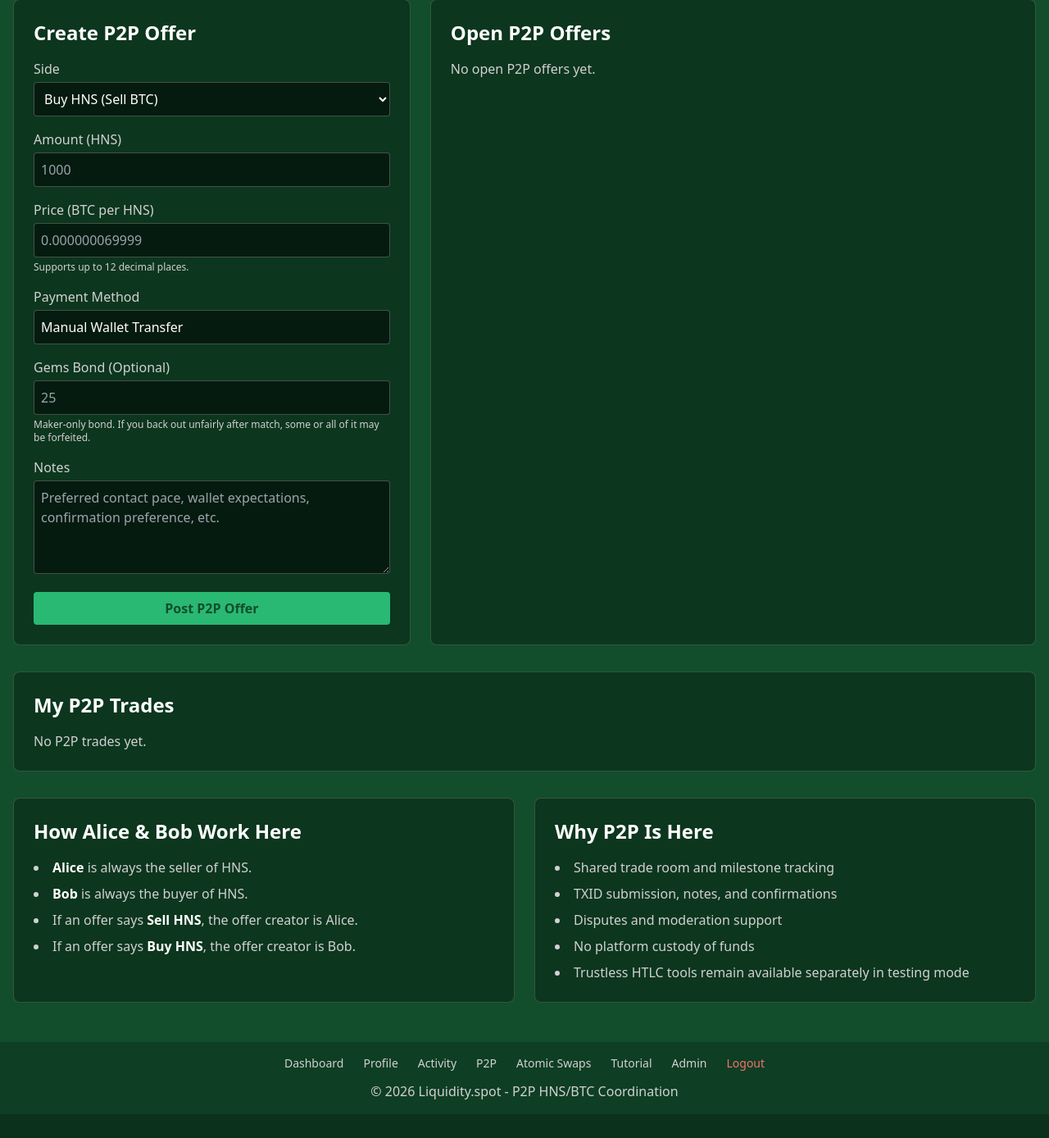
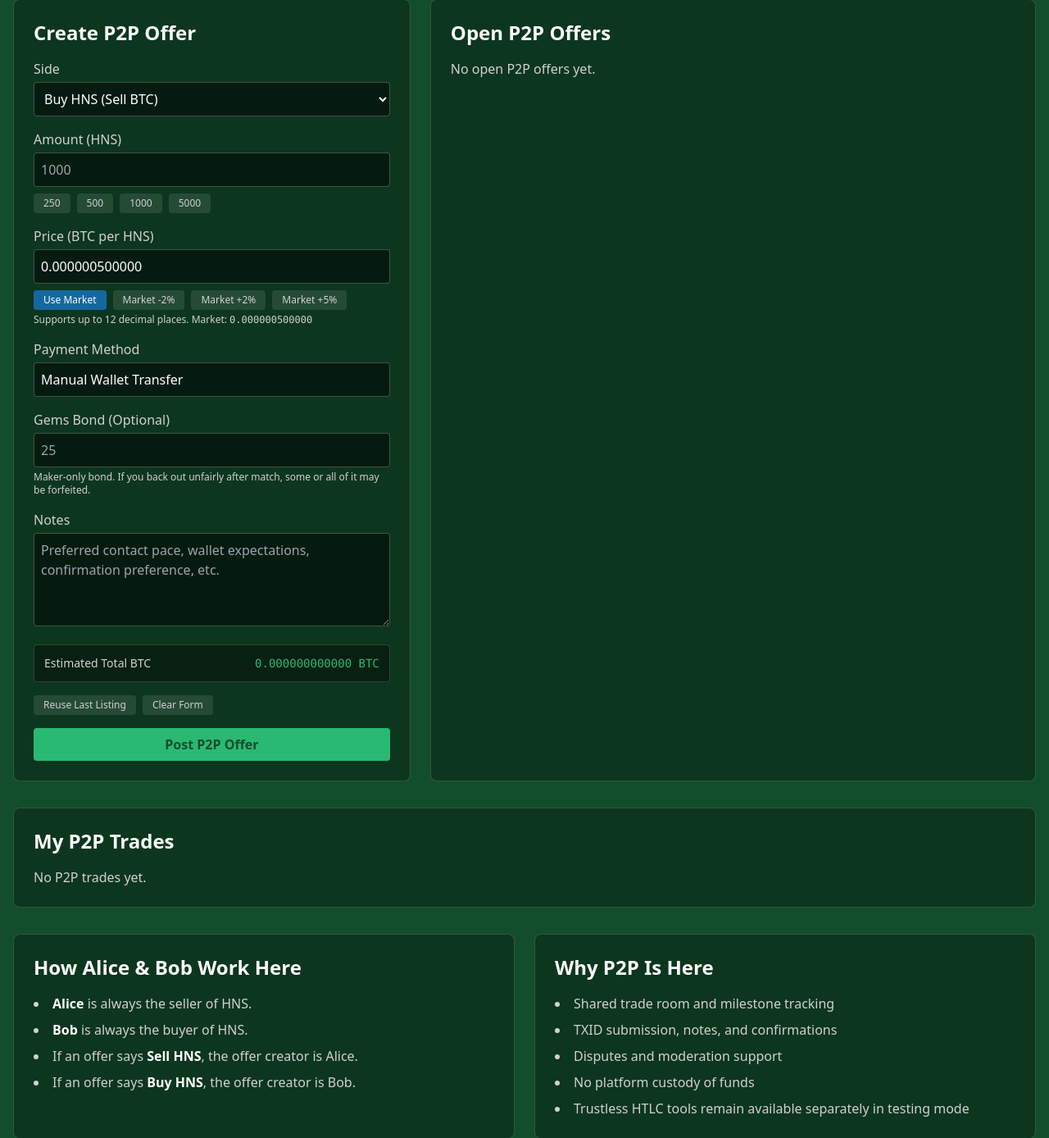
Before and after one commit to shadstoneofficial/liquidity-spot, a Flask app: page /p2p in a window 1280 px wide. Shown: the part 307-1695 px from the top of the page at 82% size. Before the commit the page ends 1666 px from the top, so only its background shows below. Run offline with Flask 3, Linux system fonts and the light colour scheme; the visitor is signed in with stand-in values (Sample User, id 1); data that the repository does not hold is empty; some libraries are stand-ins or nearby versions.

Commit message:
easier listings

```diff
--- a/routes/main.py
+++ b/routes/main.py
@@ -59,6 +59,15 @@ def tutorial():
 def p2p():
     offers = P2POffer.query.filter_by(status='open').order_by(P2POffer.created_at.desc()).all()
     my_trades = []
+    try:
+        response = requests.get('https://api.coingecko.com/api/v3/simple/price?ids=handshake&vs_currencies=btc')
+        if response.status_code == 200:
+            current_price = response.json().get('handshake', {}).get('btc', 0.000000500000)
+        else:
+            current_price = 0.000000500000
+    except Exception as e:
+        print(f"CoinGecko API Error: {e}")
+        current_price = 0.000000500000
 
     if session.get('user_id'):
         my_trades = P2PTrade.query.filter(
@@ -66,7 +75,7 @@ def p2p():
             (P2PTrade.counterparty_id == session['user_id'])
         ).order_by(P2PTrade.updated_at.desc()).all()
 
-    return render_template('p2p.html', offers=offers, my_trades=my_trades)
+    return render_template('p2p.html', offers=offers, my_trades=my_trades, current_price=current_price)
 
 @main_bp.route('/p2p/offers', methods=['POST'])
 @login_required
--- a/templates/p2p.html
+++ b/templates/p2p.html
@@ -25,35 +25,61 @@
     <div class="grid grid-cols-1 xl:grid-cols-5 gap-6">
         <div class="xl:col-span-2 bg-black/30 p-6 rounded-lg border border-gfa-grey/20">
             <h2 class="text-2xl font-bold text-white mb-4">Create P2P Offer</h2>
-            <form method="POST" action="{{ url_for('main.create_p2p_offer') }}" class="space-y-4">
+            <form method="POST" action="{{ url_for('main.create_p2p_offer') }}" class="space-y-4" id="p2p-offer-form">
                 <div>
                     <label class="block text-gfa-grey mb-1">Side</label>
-                    <select name="side" class="w-full bg-black/50 border border-gfa-grey/30 rounded p-2 text-white">
+                    <select name="side" id="p2p-side" class="w-full bg-black/50 border border-gfa-grey/30 rounded p-2 text-white">
                         <option value="buy">Buy HNS (Sell BTC)</option>
                         <option value="sell">Sell HNS (Buy BTC)</option>
                     </select>
                 </div>
                 <div>
                     <label class="block text-gfa-grey mb-1">Amount (HNS)</label>
-                    <input type="number" step="0.00000001" name="amount_hns" required class="w-full bg-black/50 border border-gfa-grey/30 rounded p-2 text-white" placeholder="1000">
+                    <div class="space-y-2">
+                        <input type="number" step="0.00000001" name="amount_hns" id="p2p-amount" required class="w-full bg-black/50 border border-gfa-grey/30 rounded p-2 text-white" placeholder="1000">
+                        <div class="flex flex-wrap gap-2">
+                            <button type="button" class="text-xs bg-white/10 text-gfa-grey px-3 py-1 rounded hover:bg-white/20" onclick="setP2PAmount('250')">250</button>
+                            <button type="button" class="text-xs bg-white/10 text-gfa-grey px-3 py-1 rounded hover:bg-white/20" onclick="setP2PAmount('500')">500</button>
+                            <button type="button" class="text-xs bg-white/10 text-gfa-grey px-3 py-1 rounded hover:bg-white/20" onclick="setP2PAmount('1000')">1000</button>
+                            <button type="button" class="text-xs bg-white/10 text-gfa-grey px-3 py-1 rounded hover:bg-white/20" onclick="setP2PAmount('5000')">5000</button>
+                        </div>
+                    </div>
                 </div>
                 <div>
                     <label class="block text-gfa-grey mb-1">Price (BTC per HNS)</label>
-                    <input type="text" inputmode="decimal" name="price" required class="w-full bg-black/50 border border-gfa-grey/30 rounded p-2 text-white" placeholder="0.000000069999">
-                    <p class="text-xs text-gfa-grey mt-1">Supports up to 12 decimal places.</p>
+                    <div class="space-y-2">
+                        <input type="text" inputmode="decimal" name="price" id="p2p-price" required class="w-full bg-black/50 border border-gfa-grey/30 rounded p-2 text-white" placeholder="{{ '%.12f'|format(current_price) }}" value="{{ '%.12f'|format(current_price) }}">
+                        <div class="flex flex-wrap gap-2">
+                            <button type="button" class="text-xs bg-gfa-blue text-white px-3 py-1 rounded hover:bg-blue-600" onclick="setP2PPriceToMarket()">Use Market</button>
+                            <button type="button" class="text-xs bg-white/10 text-gfa-grey px-3 py-1 rounded hover:bg-white/20" onclick="adjustP2PPrice(-2)">Market -2%</button>
+                            <button type="button" class="text-xs bg-white/10 text-gfa-grey px-3 py-1 rounded hover:bg-white/20" onclick="adjustP2PPrice(2)">Market +2%</button>
+                            <button type="button" class="text-xs bg-white/10 text-gfa-grey px-3 py-1 rounded hover:bg-white/20" onclick="adjustP2PPrice(5)">Market +5%</button>
+                        </div>
+                    </div>
+                    <p class="text-xs text-gfa-grey mt-1">Supports up to 12 decimal places. Market: <span class="font-mono">{{ '%.12f'|format(current_price) }}</span></p>
                 </div>
                 <div>
                     <label class="block text-gfa-grey mb-1">Payment Method</label>
-                    <input type="text" name="payment_method" class="w-full bg-black/50 border border-gfa-grey/30 rounded p-2 text-white" value="Manual Wallet Transfer">
+                    <input type="text" name="payment_method" id="p2p-payment-method" class="w-full bg-black/50 border border-gfa-grey/30 rounded p-2 text-white" value="Manual Wallet Transfer">
                 </div>
                 <div>
                     <label class="block text-gfa-grey mb-1">Gems Bond (Optional)</label>
-                    <input type="number" name="gems_stake" class="w-full bg-black/50 border border-gfa-grey/30 rounded p-2 text-white" placeholder="25">
+                    <input type="number" name="gems_stake" id="p2p-gems-stake" class="w-full bg-black/50 border border-gfa-grey/30 rounded p-2 text-white" placeholder="25">
                     <p class="text-xs text-gfa-grey mt-1">Maker-only bond. If you back out unfairly after match, some or all of it may be forfeited.</p>
                 </div>
                 <div>
                     <label class="block text-gfa-grey mb-1">Notes</label>
-                    <textarea name="notes" rows="4" class="w-full bg-black/50 border border-gfa-grey/30 rounded p-2 text-white" placeholder="Preferred contact pace, wallet expectations, confirmation preference, etc."></textarea>
+                    <textarea name="notes" id="p2p-notes" rows="4" class="w-full bg-black/50 border border-gfa-grey/30 rounded p-2 text-white" placeholder="Preferred contact pace, wallet expectations, confirmation preference, etc."></textarea>
+                </div>
+                <div class="bg-black/40 border border-gfa-grey/20 rounded p-3 text-sm text-gfa-grey">
+                    <div class="flex items-center justify-between gap-4">
+                        <span>Estimated Total BTC</span>
+                        <span class="font-mono text-gfa-light" id="p2p-total-btc">0.000000000000 BTC</span>
+                    </div>
+                </div>
+                <div class="flex flex-wrap gap-2">
+                    <button type="button" class="text-xs bg-white/10 text-gfa-grey px-3 py-1 rounded hover:bg-white/20" onclick="reuseLastP2PListing()">Reuse Last Listing</button>
+                    <button type="button" class="text-xs bg-white/10 text-gfa-grey px-3 py-1 rounded hover:bg-white/20" onclick="clearP2PListingForm()">Clear Form</button>
                 </div>
                 <button type="submit" class="w-full bg-gfa-light text-gfa-dark font-bold py-2 rounded hover:bg-white transition">
                     Post P2P Offer
@@ -210,4 +236,69 @@
         </div>
     </div>
 </div>
+
+<script>
+    const p2pMarketPrice = parseFloat("{{ '%.12f'|format(current_price) }}");
+
+    function setP2PAmount(value) {
+        document.getElementById('p2p-amount').value = value;
+        updateP2PTotal();
+    }
+
+    function setP2PPriceToMarket() {
+        document.getElementById('p2p-price').value = p2pMarketPrice.toFixed(12);
+        updateP2PTotal();
+    }
+
+    function adjustP2PPrice(percent) {
+        const adjusted = p2pMarketPrice * (1 + (percent / 100));
+        document.getElementById('p2p-price').value = adjusted.toFixed(12);
+        updateP2PTotal();
+    }
+
+    function updateP2PTotal() {
+        const amount = parseFloat(document.getElementById('p2p-amount').value) || 0;
+        const price = parseFloat(document.getElementById('p2p-price').value) || 0;
+        const total = amount * price;
+        document.getElementById('p2p-total-btc').textContent = total.toFixed(12) + ' BTC';
+    }
+
+    function reuseLastP2PListing() {
+        const saved = localStorage.getItem('liquiditySpotLastP2PListing');
+        if (!saved) return;
+        const data = JSON.parse(saved);
+        document.getElementById('p2p-side').value = data.side || 'buy';
+        document.getElementById('p2p-amount').value = data.amount_hns || '';
+        document.getElementById('p2p-price').value = data.price || p2pMarketPrice.toFixed(12);
+        document.getElementById('p2p-payment-method').value = data.payment_method || 'Manual Wallet Transfer';
+        document.getElementById('p2p-gems-stake').value = data.gems_stake || '';
+        document.getElementById('p2p-notes').value = data.notes || '';
+        updateP2PTotal();
+    }
+
+    function clearP2PListingForm() {
+        document.getElementById('p2p-side').value = 'buy';
+        document.getElementById('p2p-amount').value = '';
+        document.getElementById('p2p-price').value = p2pMarketPrice.toFixed(12);
+        document.getElementById('p2p-payment-method').value = 'Manual Wallet Transfer';
+        document.getElementById('p2p-gems-stake').value = '';
+        document.getElementById('p2p-notes').value = '';
+        updateP2PTotal();
+    }
+
+    document.getElementById('p2p-amount').addEventListener('input', updateP2PTotal);
+    document.getElementById('p2p-price').addEventListener('input', updateP2PTotal);
+    document.getElementById('p2p-offer-form').addEventListener('submit', function() {
+        localStorage.setItem('liquiditySpotLastP2PListing', JSON.stringify({
+            side: document.getElementById('p2p-side').value,
+            amount_hns: document.getElementById('p2p-amount').value,
+            price: document.getElementById('p2p-price').value,
+            payment_method: document.getElementById('p2p-payment-method').value,
+            gems_stake: document.getElementById('p2p-gems-stake').value,
+            notes: document.getElementById('p2p-notes').value
+        }));
+    });
+
+    updateP2PTotal();
+</script>
 {% endblock %}
```
